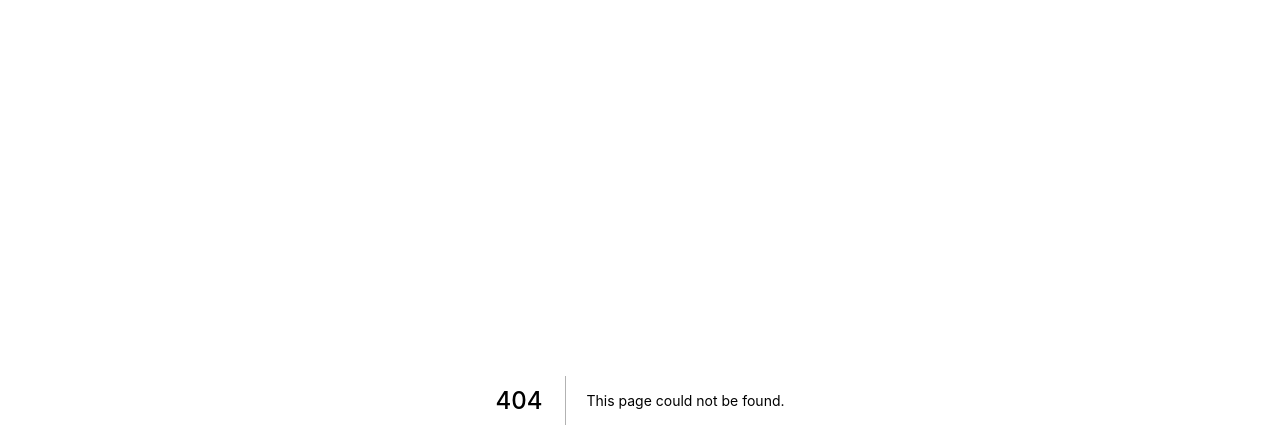
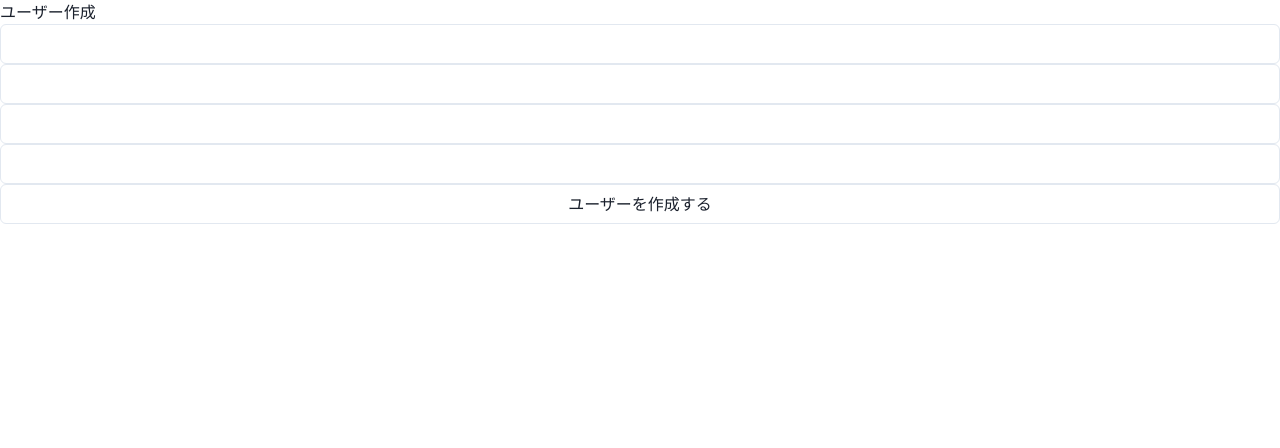
Before and after one commit to codyNog/sg_20210416, a Next.js app: page /users/create in a window 1280 px wide. Before the commit this address had no page. Shown: the top 448 px of the page. Built offline with nearby package versions, Linux system fonts and the light colour scheme.

Commit message:
user作成UIを作成

```diff
--- a/package.json
+++ b/package.json
@@ -16,6 +16,7 @@
     "next": "^10.0.5",
     "react": "^17.0.1",
     "react-dom": "^17.0.1",
+    "react-hook-form": "^6.15.4",
     "ress": "^3.0.0",
     "swr": "^0.5.3"
   },
--- /dev/null
+++ b/src/components/organisms/UserForm/index.tsx
@@ -0,0 +1,34 @@
+import { Box, Input, Text } from "@chakra-ui/react";
+import { useForm } from "react-hook-form";
+import { User } from "~/domain/entities/User";
+
+interface Props {
+  user?: User;
+}
+
+export const UserForm: React.FC<Props> = ({ user }) => {
+  const onSubmit = ({ firstName, familyName, age, income }) => {
+    const user: User = {
+      id: "",
+      profile: {
+        firstName,
+        familyName,
+        age,
+        income
+      },
+      properties: []
+    };
+    console.log(user);
+  };
+  const { register, handleSubmit } = useForm();
+  return (
+    <Box as={"form"} onSubmit={handleSubmit(onSubmit)}>
+      <Text>ユーザー作成</Text>
+      <Input name={"firstName"} ref={register} />
+      <Input name={"familyName"} ref={register} />
+      <Input name={"age"} ref={register} />
+      <Input name={"income"} ref={register} />
+      <Input type={"submit"} value={"ユーザーを作成する"} />
+    </Box>
+  );
+};
--- /dev/null
+++ b/src/pages/users/create/index.tsx
@@ -0,0 +1,7 @@
+import { UserForm } from "~/components/organisms/UserForm";
+
+const Component = () => {
+  return <UserForm />;
+};
+
+export default Component;
```
Also changed, not shown: src/components/organisms/UserItem/index.tsx (added, +23 -0 lines), src/pages/users/[userId]/index.tsx (added, +12 -0 lines), 1 other file (tests, documents, lock files or other folders).
